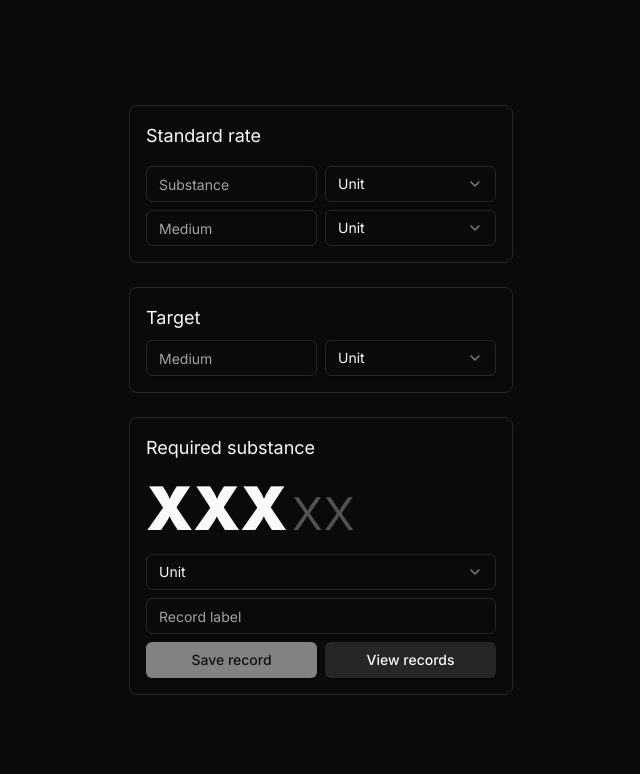
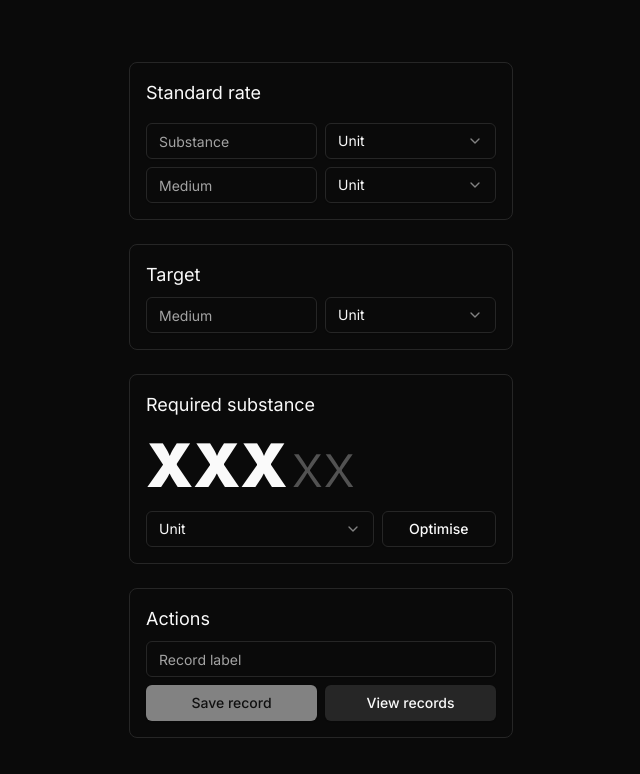
Before and after one commit to r3oath/tristo.dev, a Next.js app: page /rc in a window 1280 px wide. Shown: the top 774 px of the page, without its empty margins (319-959 px from the left). Built offline with nearby package versions, Linux system fonts and the light colour scheme.

Commit message:
chore: wip

```diff
--- a/app/rc/page.tsx
+++ b/app/rc/page.tsx
@@ -146,6 +146,16 @@ export default function RC() {
 		toast('Record saved');
 	}, [recordLabel, requiredSubstance, requiredSubstanceUnit, standardMediumUnit, standardMediumVolume, standardSubstanceUnit, standardSubstanceVolume, targetUnit, targetVolume]);
 
+	const handleOptimise = useCallback(() => {
+		if (requiredSubstance !== undefined && requiredSubstance < 1 && requiredSubstanceUnit === 'l') {
+			setRequiredSubstanceUnit('ml');
+		}
+
+		if (requiredSubstance !== undefined && requiredSubstance >= 1000 && requiredSubstanceUnit === 'ml') {
+			setRequiredSubstanceUnit('l');
+		}
+	}, [requiredSubstance, requiredSubstanceUnit]);
+
 	const handleLoadRecord = useCallback((record: SavedRecord) => {
 		setStandardSubstanceVolume(record.standardSubstanceVolume);
 		setStandardSubstanceUnit(record.standardSubstanceUnit);
@@ -173,9 +183,6 @@ export default function RC() {
 			toast('Record deleted');
 		}
 	}, []);
-
-	console.log('recordsOpen', recordsOpen);
-
 
 	const hasValidRecord = useMemo(() => {
 		return requiredSubstance !== undefined && isNumber(requiredSubstance) && isUnit(requiredSubstanceUnit) && recordLabel !== undefined && recordLabel.length > 0;
@@ -237,9 +244,9 @@ export default function RC() {
 						<span className="font-black text-neutral-50">{isNumber(requiredSubstance) ? formatNumber(requiredSubstance) : 'XXX'}</span>
 						<span className="font-light ml-1 text-neutral-600">{isUnit(requiredSubstanceUnit) ? requiredSubstanceUnit : 'xx'}</span>
 					</div>
-					<div className="mt-4">
+					<div className="flex items-center mt-4 gap-2">
 						<Select value={requiredSubstanceUnit} onValueChange={handleRequiredSubstanceUnitChange}>
-							<SelectTrigger>
+							<SelectTrigger className="basis-2/3">
 								<SelectValue placeholder="Unit"/>
 							</SelectTrigger>
 							<SelectContent>
@@ -248,7 +255,11 @@ export default function RC() {
 								))}
 							</SelectContent>
 						</Select>
+						<Button className="basis-1/3" variant="outline" onClick={handleOptimise}>Optimise</Button>
 					</div>
+				</div>
+				<div className="mt-6 p-4 border border-neutral-800 rounded-lg">
+					<h2 className="text-lg">Actions</h2>
 					<Input className="mt-2" placeholder="Record label" value={recordLabel} onChange={handleRecordLabelChange}/>
 					<div className="mt-2 basis-1/2 flex items-stretch gap-2">
 						<Button className="basis-1/2" variant="default" onClick={handleSaveRecord} disabled={!hasValidRecord}>Save record</Button>
```
